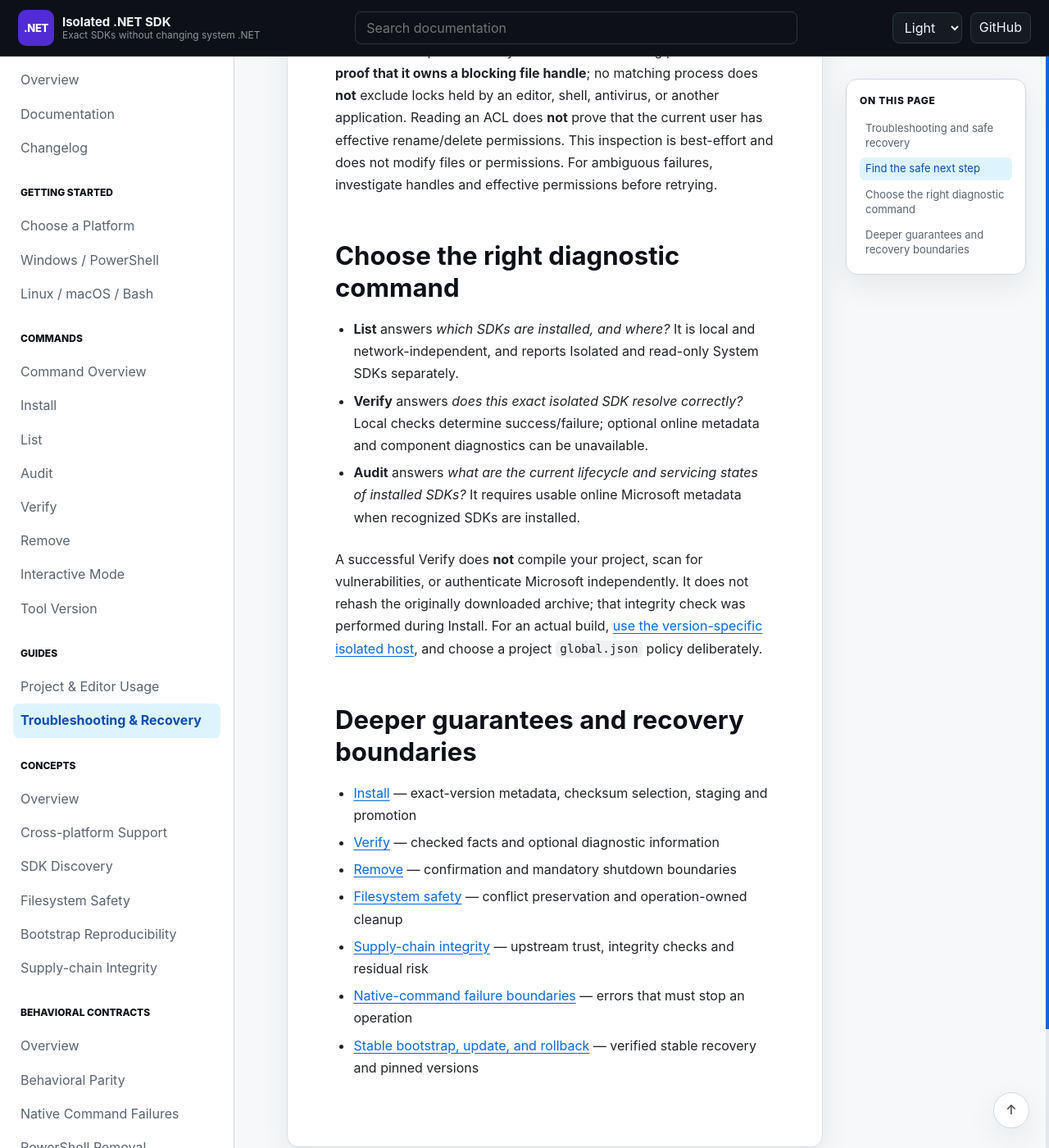
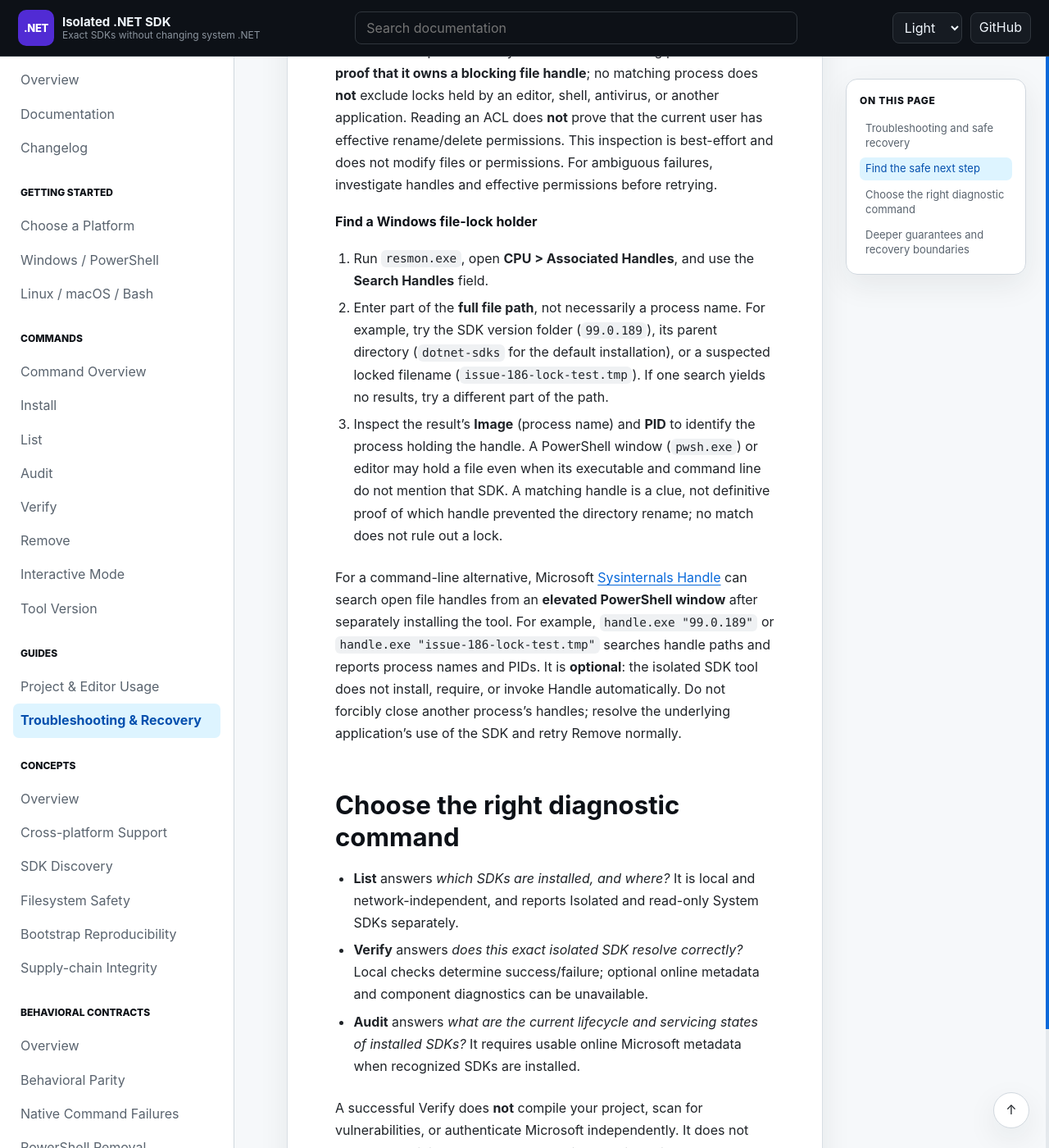
Before and after one commit to infoconex/isolated-dotnet-sdk, a Jekyll site: the page built from docs/guides/troubleshooting.md, in a window 1280 px wide and 1400 px high, scrolled down 6126 px. Shown: the whole window at 82% size. Built offline with Jekyll 4.4.1, drawn with Linux system fonts in a browser that asks for light colours; our own code applies the rules of GitHub Pages for plain Markdown files.

Commit message:
docs(remove): explain Resource Monitor search fragments and optional PowerShell Handle utility

```diff
--- a/docs/guides/troubleshooting.md
+++ b/docs/guides/troubleshooting.md
@@ -24,6 +24,14 @@ Use the [Windows / PowerShell 7](../getting-started/windows-powershell.md) or [L
 
 On Windows, PowerShell removal failures display a colored **Error** heading and a **Diagnostics** section with nested troubleshooting guidance. The original underlying exception appears in the PowerShell error record, not in a duplicated **Details** section. Diagnostics inspect running processes whose executable or command line references the SDK and attempt a read-only ACL check. A matching process is **not proof that it owns a blocking file handle**; no matching process does **not** exclude locks held by an editor, shell, antivirus, or another application. Reading an ACL does **not** prove that the current user has effective rename/delete permissions. This inspection is best-effort and does not modify files or permissions. For ambiguous failures, investigate handles and effective permissions before retrying.
 
+#### Find a Windows file-lock holder
+
+1. Run `resmon.exe`, open **CPU > Associated Handles**, and use the **Search Handles** field.
+2. Enter part of the **full file path**, not necessarily a process name. For example, try the SDK version folder (`99.0.189`), its parent directory (`dotnet-sdks` for the default installation), or a suspected locked filename (`issue-186-lock-test.tmp`). If one search yields no results, try a different part of the path.
+3. Inspect the result's **Image** (process name) and **PID** to identify the process holding the handle. A PowerShell window (`pwsh.exe`) or editor may hold a file even when its executable and command line do not mention that SDK. A matching handle is a clue, not definitive proof of which handle prevented the directory rename; no match does not rule out a lock.
+
+For a command-line alternative, Microsoft [Sysinternals Handle](https://learn.microsoft.com/en-us/sysinternals/downloads/handle) can search open file handles from an **elevated PowerShell window** after separately installing the tool. For example, `handle.exe "99.0.189"` or `handle.exe "issue-186-lock-test.tmp"` searches handle paths and reports process names and PIDs. It is **optional**: the isolated SDK tool does not install, require, or invoke Handle automatically. Do not forcibly close another process's handles; resolve the underlying application's use of the SDK and retry Remove normally.
+
 ## Choose the right diagnostic command
 
 - **List** answers *which SDKs are installed, and where?* It is local and network-independent, and reports Isolated and read-only System SDKs separately.
```
